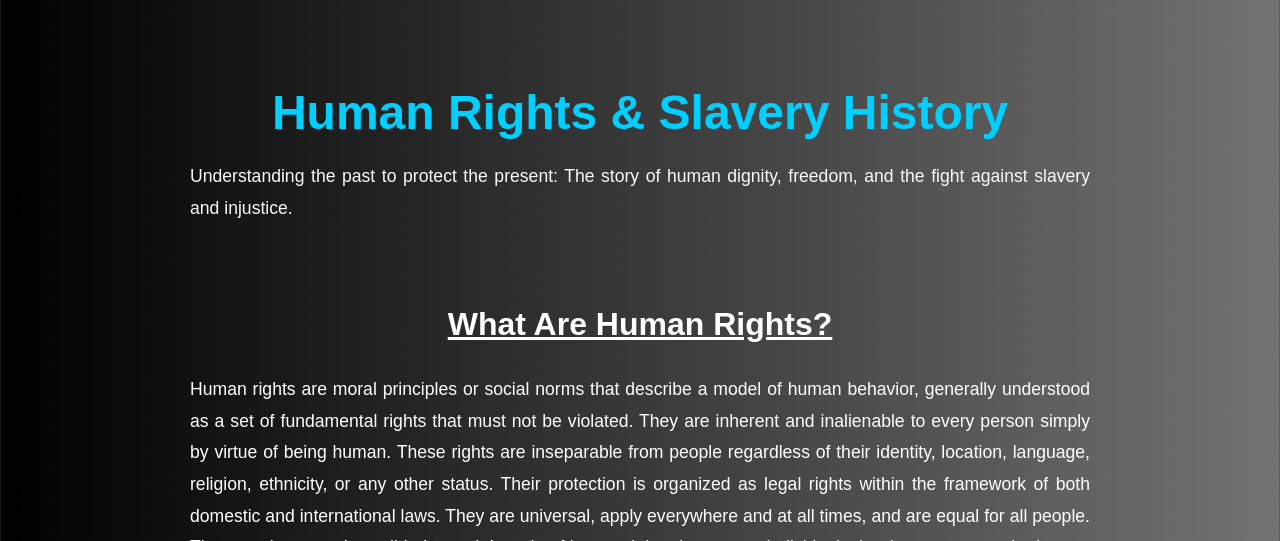
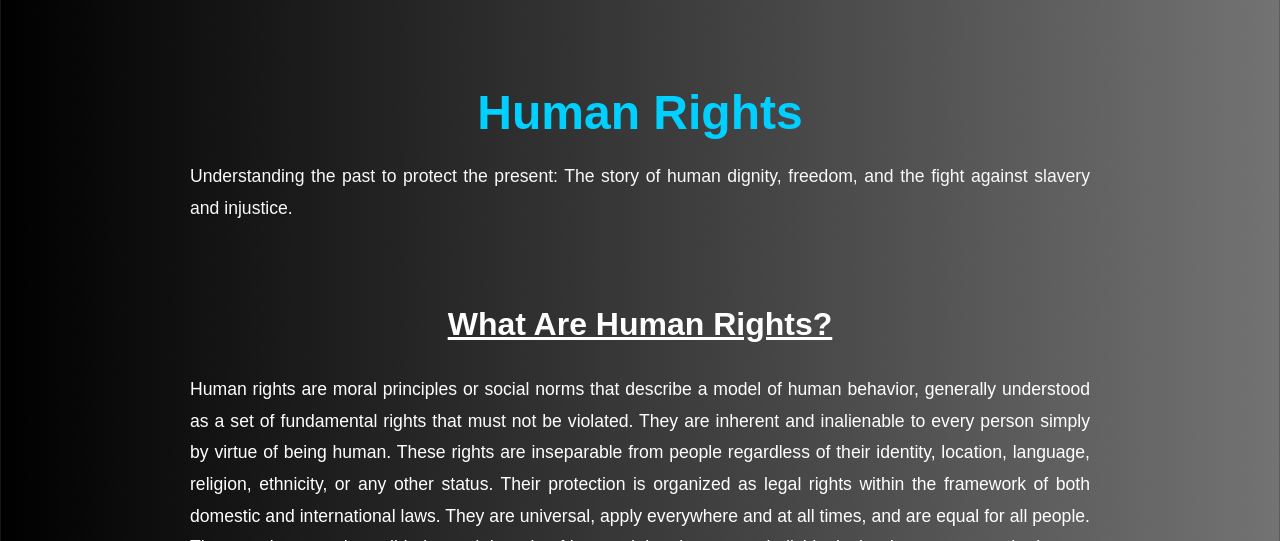
Before and after one commit to mohamedelmadany40/human-rights-2, a plain HTML site: page index.html in a window 1280 px wide. Shown: the part 259-800 px from the top of the page. Drawn offline with Linux system fonts and the light colour scheme.

Commit message:
Update index.html

```diff
--- a/index.html
+++ b/index.html
@@ -24,7 +24,7 @@ footer {text-align: center;padding: 20px;color: #ccc;margin-top: 40px;}
 .myVideo:hover { transform: scale(1.03);}
  </style>
 <body><header class="reveal">
-<h1>Human Rights & Slavery History</h1>
+<h1>Human Rights</h1>
 <p>Understanding the past to protect the present: The story of human dignity, freedom, and the fight against slavery and injustice.</p></header>
 <section class="reveal"><h2>What Are Human Rights?</h2>
 <p>Human rights are moral principles or social norms that describe a model of human behavior, generally understood as a set of fundamental rights that must not be violated. They are inherent and inalienable to every person simply by virtue of being human. These rights are inseparable from people regardless of their identity, location, language, religion, ethnicity, or any other status. Their protection is organized as legal rights within the framework of both domestic and international laws.
```
